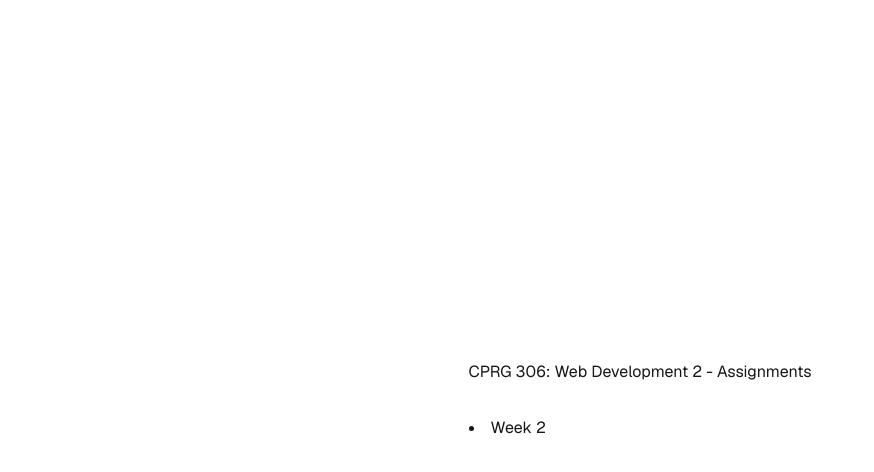
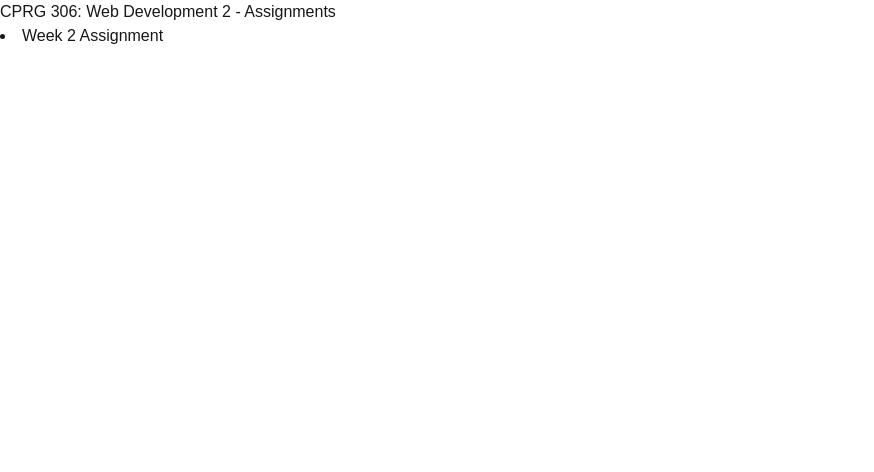
Before and after one commit to MatthewBelsha/cprg306-assignments, a Next.js app: page / in a window 1280 px wide. Shown: the top 472 px of the page, without its empty margins (0-874 px from the left). Built offline with nearby package versions, Linux system fonts and the light colour scheme.

Commit message:
Update page.js

```diff
--- a/app/page.js
+++ b/app/page.js
@@ -2,13 +2,13 @@ import Image from "next/image";
 
 export default function Home() {
   return (
-    <div className="font-sans grid grid-rows-[20px_1fr_20px] items-center justify-items-center min-h-screen p-8 pb-20 gap-16 sm:p-20">
-      <main className="flex flex-col gap-[32px] row-start-2 items-center sm:items-start">
+    <div className="">
+      <main className="">
         <h1>CPRG 306: Web Development 2 - Assignments</h1>
-        <div className="flex gap-4 items-center flex-col sm:flex-row">
+        <div className="flex gap-4 flex-col sm:flex-row">
           <li>
             <a href="./week-2" target="_blank" rel="noopener noreferrer">
-              Week 2
+              Week 2 Assignment
             </a>
           </li>
         </div>
```
